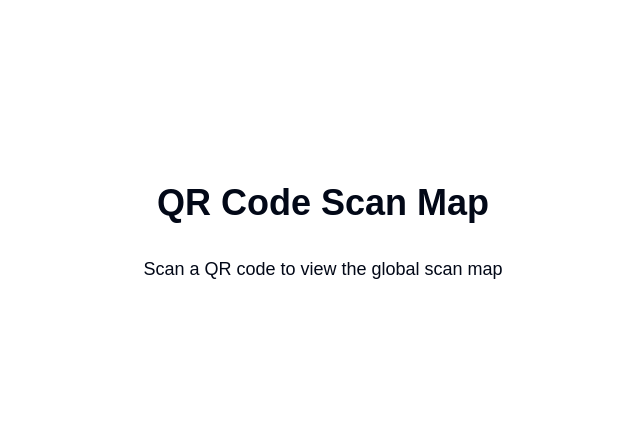
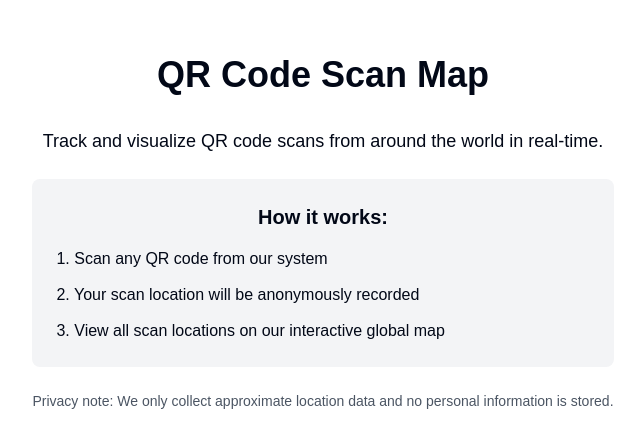
Before and after one commit to ParcusMeters/qr-scan-mapper, a Next.js app: page / in a window 1280 px wide. Shown: the part 167-614 px from the top of the page, without its empty margins (317-957 px from the left). Built offline with nearby package versions, Linux system fonts and the light colour scheme.

Commit message:
Updated readme and landing page

```diff
--- a/app/page.tsx
+++ b/app/page.tsx
@@ -3,13 +3,30 @@
 import React from "react"
 
 export default function Home() {
-
   return (
     <main className="flex min-h-screen flex-col items-center justify-center p-24">
       <h1 className="text-4xl font-bold mb-8">QR Code Scan Map</h1>
-      <p className="text-lg text-center">
-        Scan a QR code to view the global scan map
-      </p>
+
+      <div className="max-w-2xl text-center space-y-6">
+        <p className="text-lg">
+          Track and visualize QR code scans from around the world in real-time.
+        </p>
+
+        <div className="bg-gray-100 p-6 rounded-lg">
+          <h2 className="text-xl font-semibold mb-4">How it works:</h2>
+          <ol className="text-left space-y-3">
+            <li>1. Scan any QR code from our system</li>
+            <li>2. Your scan location will be anonymously recorded</li>
+            <li>3. View all scan locations on our interactive global map</li>
+          </ol>
+        </div>
+
+        <div className="mt-8">
+          <p className="text-sm text-gray-600">
+            Privacy note: We only collect approximate location data and no personal information is stored.
+          </p>
+        </div>
+      </div>
     </main>
   )
 }
```
Also changed, not shown: 1 other file (tests, documents, lock files or other folders).
